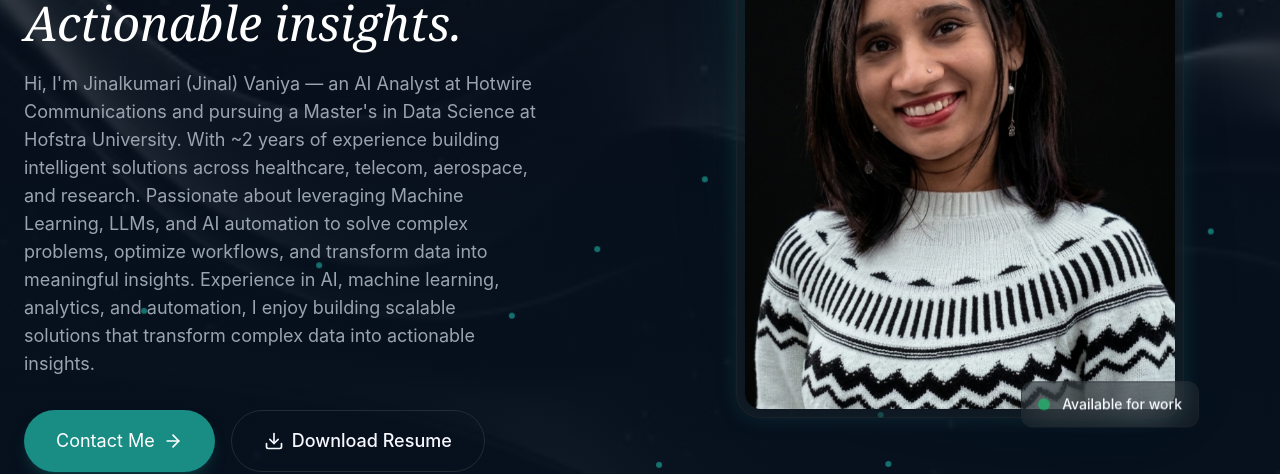
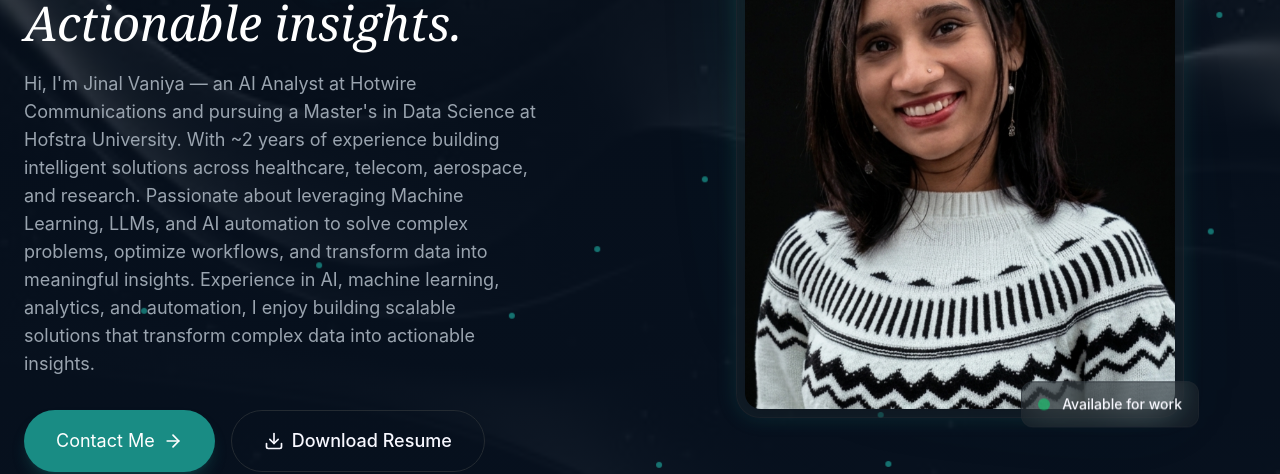
Before and after one commit to JinalVaniya/Personal-website, a React (Vite) app: page / in a window 1280 px wide. Shown: the part 389-863 px from the top of the page. Built offline with nearby package versions, Linux system fonts and the light colour scheme.

Commit message:
Revise introduction in Hero component
Updated the introduction text to use a shortened name.

```diff
--- a/src/sections/Hero.jsx
+++ b/src/sections/Hero.jsx
@@ -92,7 +92,7 @@ export const Hero = () => {
                             </span>
                         </h1>
                         <p className="text-lg text-muted-foreground max-w-lg animate-fade-in animation-delay-200">
-                            Hi, I'm Jinalkumari (Jinal) Vaniya — an AI Analyst at Hotwire Communications and
+                            Hi, I'm Jinal Vaniya — an AI Analyst at Hotwire Communications and
                             pursuing a Master's in Data Science at Hofstra University.
                             With ~2 years of experience building intelligent solutions across healthcare, telecom, aerospace, and research.
                             Passionate about leveraging Machine Learning, LLMs, and AI automation to solve complex problems, optimize workflows,
```
